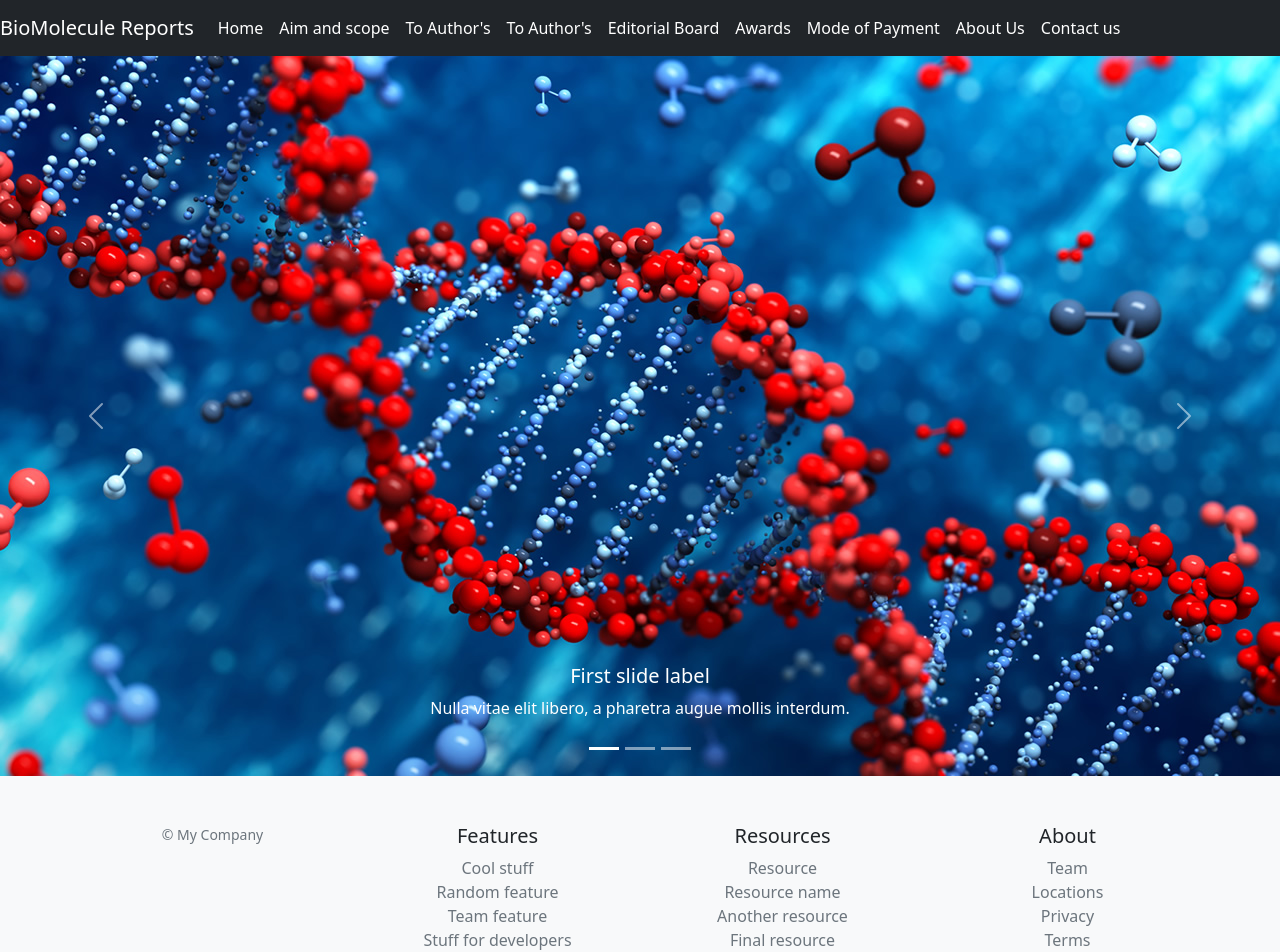
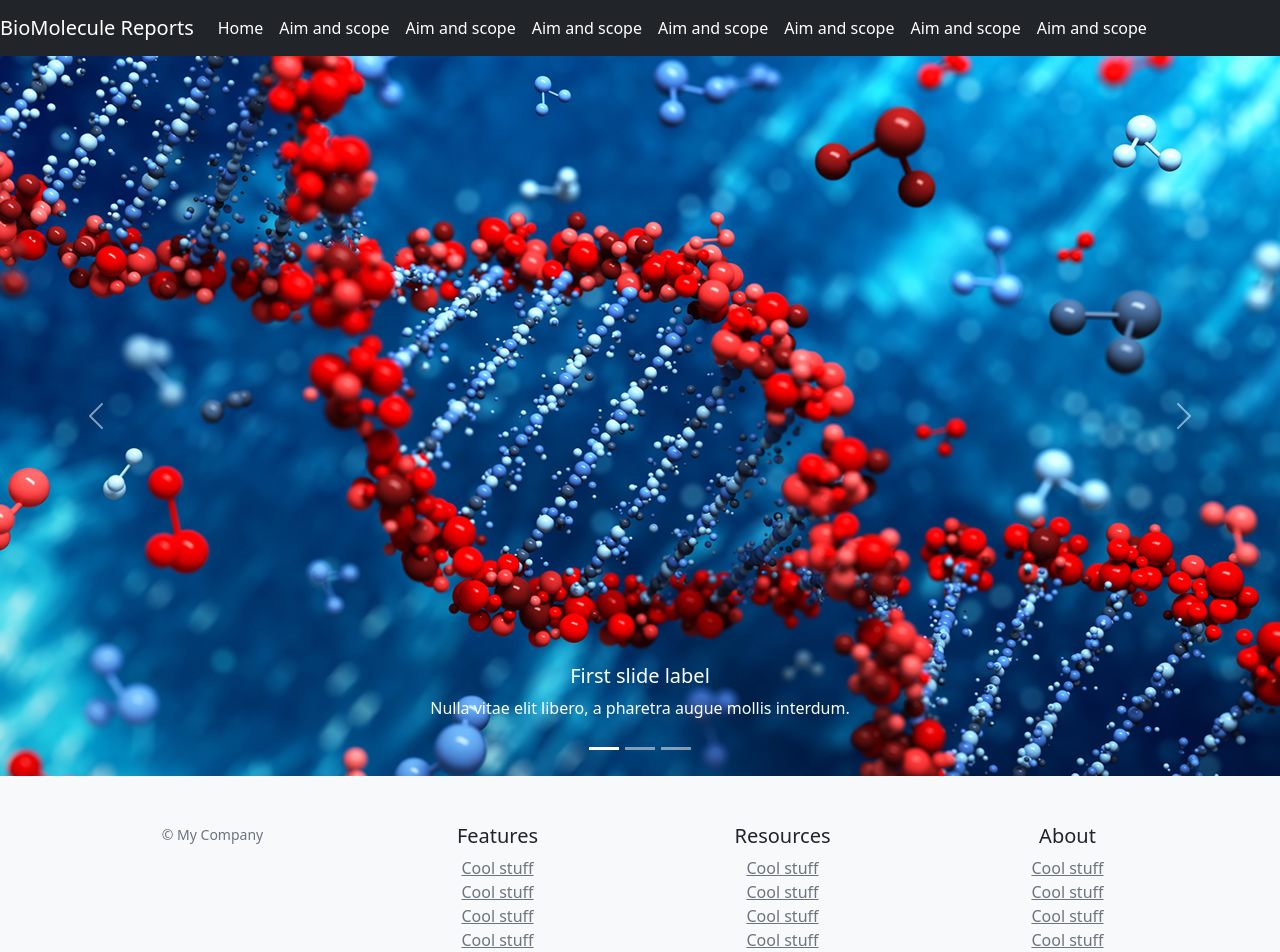
Before and after one commit to Prasad7218/biomolecule-app, a React (Create React App) app: page /home in a window 1280 px wide. Shown: the top 952 px of the page. Built offline with nearby package versions, Linux system fonts and the light colour scheme.

Commit message:
a-tag-removed

```diff
--- a/src/App.js
+++ b/src/App.js
@@ -8,6 +8,7 @@ function App() {
       <BrowserRouter>
         <Routes>
           <Route exact path="/home" element={<Home />} />
+          <Route exact path="/" element={<Home />} />
         </Routes>
       </BrowserRouter>
     </div>
--- a/src/components/Home.jsx
+++ b/src/components/Home.jsx
@@ -1,4 +1,5 @@
 import React from "react";
+import { Link } from "react-router-dom";
 import C581 from "../images/C581.png";
 import download from "../images/download.jpg";
 import fbio from "../images/fbio.jpg";
@@ -7,7 +8,9 @@ const Home = () => {
   return (
     <>
       <nav className="navbar navbar-expand-lg navbar-dark bg-dark">
-        <a className="navbar-brand">BioMolecule Reports</a>
+        <Link to="/home" className="navbar-brand">
+          BioMolecule Reports
+        </Link>
         <button
           className="navbar-toggler"
           type="button"
@@ -22,33 +25,44 @@ const Home = () => {
         <div className="collapse navbar-collapse" id="navbarNav">
           <ul className="navbar-nav">
             <li className="nav-item active">
-              <a className="nav-link">
+              <Link to="/" className="nav-link">
                 Home <span className="sr-only">(current)</span>
-              </a>
+              </Link>
             </li>
             <li className="nav-item active">
-              <a className="nav-link">Aim and scope</a>
+              <Link to="/" className="nav-link">
+                Aim and scope
+              </Link>
             </li>
             <li className="nav-item active">
-              <a className="nav-link">To Author's</a>
+              <Link to="/" className="nav-link">
+                Aim and scope
+              </Link>
             </li>
             <li className="nav-item active">
-              <a className="nav-link">To Author's</a>
+              <Link to="/" className="nav-link">
+                Aim and scope
+              </Link>
             </li>
             <li className="nav-item active">
-              <a className="nav-link">Editorial Board</a>
+              <Link to="/" className="nav-link">
+                Aim and scope
+              </Link>
             </li>
             <li className="nav-item active">
-              <a className="nav-link">Awards</a>
+              <Link to="/" className="nav-link">
+                Aim and scope
+              </Link>
             </li>
             <li className="nav-item active">
-              <a className="nav-link">Mode of Payment</a>
+              <Link to="/" className="nav-link">
+                Aim and scope
+              </Link>
             </li>
             <li className="nav-item active">
-              <a className="nav-link">About Us</a>
-            </li>
-            <li className="nav-item active">
-              <a className="nav-link">Contact us</a>
+              <Link to="/" className="nav-link">
+                Aim and scope
+              </Link>
             </li>
           </ul>
         </div>
@@ -131,22 +145,34 @@ const Home = () => {
               <h5>Features</h5>
               <ul className="list-unstyled text-small">
                 <li>
-                  <a className="text-muted">Cool stuff</a>
+                  <Link to="/" className="text-muted">
+                    Cool stuff
+                  </Link>
                 </li>
                 <li>
-                  <a className="text-muted">Random feature</a>
+                  <Link to="/" className="text-muted">
+                    Cool stuff
+                  </Link>
                 </li>
                 <li>
-                  <a className="text-muted">Team feature</a>
+                  <Link to="/" className="text-muted">
+                    Cool stuff
+                  </Link>
                 </li>
                 <li>
-                  <a className="text-muted">Stuff for developers</a>
+                  <Link to="/" className="text-muted">
+                    Cool stuff
+                  </Link>
                 </li>
                 <li>
-                  <a className="text-muted">Another one</a>
+                  <Link to="/" className="text-muted">
+                    Cool stuff
+                  </Link>
                 </li>
                 <li>
-                  <a className="text-muted">Last time</a>
+                  <Link to="/" className="text-muted">
+                    Cool stuff
+                  </Link>
                 </li>
               </ul>
             </div>
@@ -154,16 +180,24 @@ const Home = () => {
               <h5>Resources</h5>
               <ul className="list-unstyled text-small">
                 <li>
-                  <a className="text-muted">Resource</a>
+                  <Link to="/" className="text-muted">
+                    Cool stuff
+                  </Link>
                 </li>
                 <li>
-                  <a className="text-muted">Resource name</a>
+                  <Link to="/" className="text-muted">
+                    Cool stuff
+                  </Link>
                 </li>
                 <li>
-                  <a className="text-muted">Another resource</a>
+                  <Link to="/" className="text-muted">
+                    Cool stuff
+                  </Link>
                 </li>
                 <li>
-                  <a className="text-muted">Final resource</a>
+                  <Link to="/" className="text-muted">
+                    Cool stuff
+                  </Link>
                 </li>
               </ul>
             </div>
@@ -171,16 +205,24 @@ const Home = () => {
               <h5>About</h5>
               <ul className="list-unstyled text-small">
                 <li>
-                  <a className="text-muted">Team</a>
+                  <Link to="/" className="text-muted">
+                    Cool stuff
+                  </Link>
                 </li>
                 <li>
-                  <a className="text-muted">Locations</a>
+                  <Link to="/" className="text-muted">
+                    Cool stuff
+                  </Link>
                 </li>
                 <li>
-                  <a className="text-muted">Privacy</a>
+                  <Link to="/" className="text-muted">
+                    Cool stuff
+                  </Link>
                 </li>
                 <li>
-                  <a className="text-muted">Terms</a>
+                  <Link to="/" className="text-muted">
+                    Cool stuff
+                  </Link>
                 </li>
               </ul>
             </div>
```
Also changed, not shown: src/components/aim-scope.jsx (added, +7 -0 lines).
